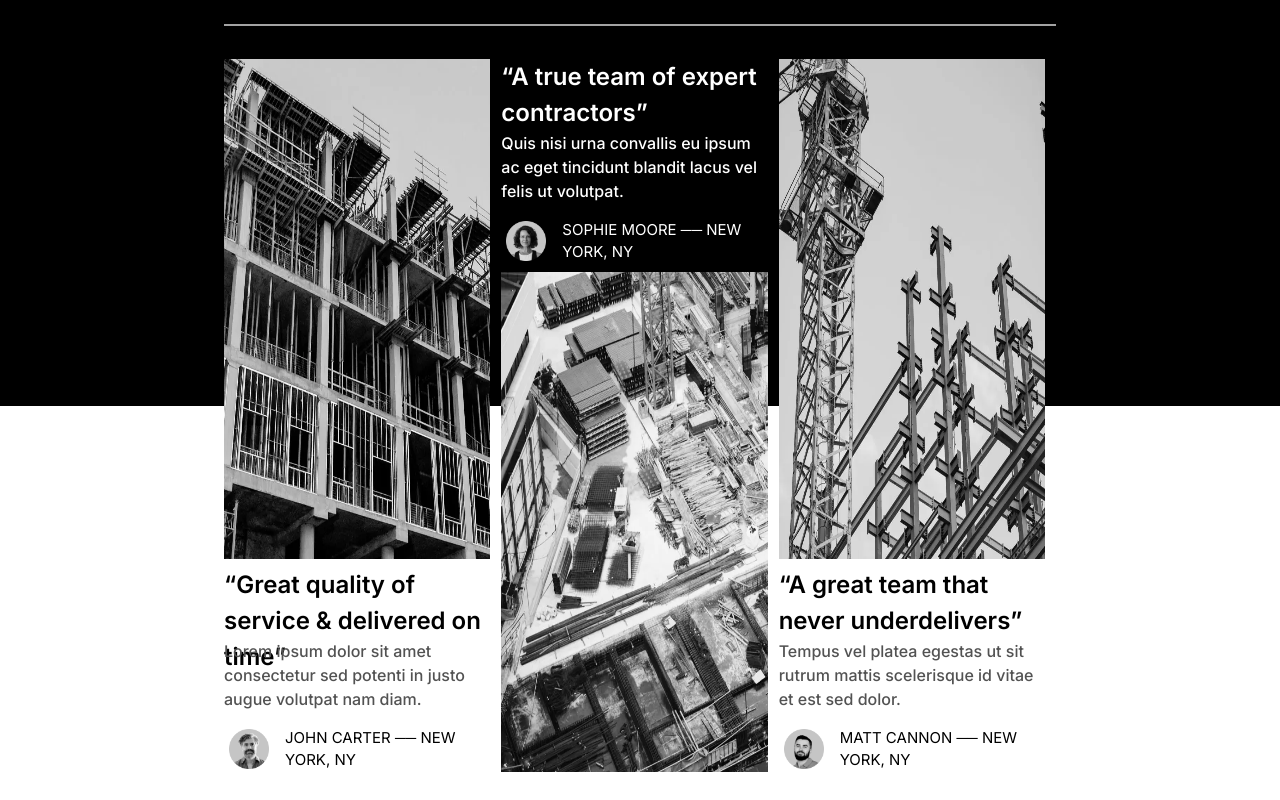
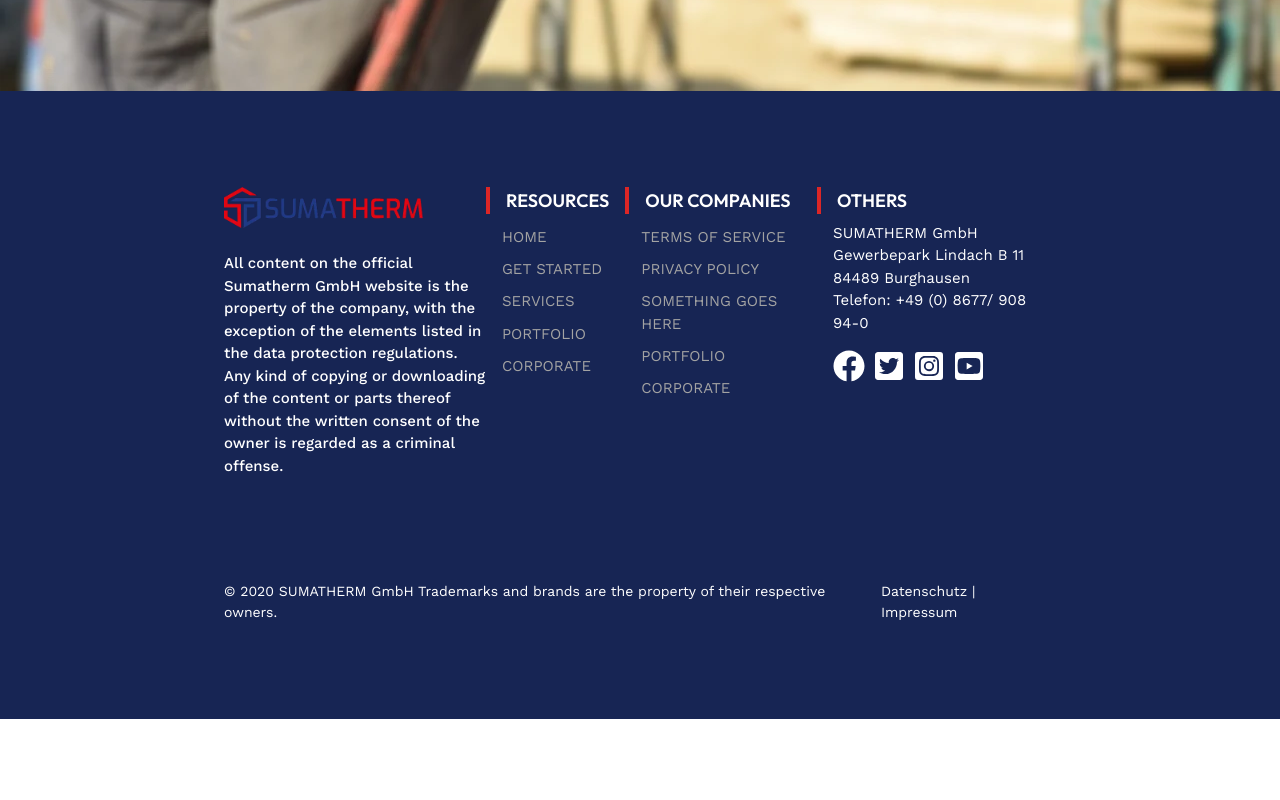
Before and after one commit to IzetDelibasic/sumatherm-project, a Next.js app: page / in a window 1280 px wide. Shown: the part 6680-7480 px from the top of the page. After the commit the page ends 7399 px from the top, so only its background shows below. Built offline with nearby package versions, Linux system fonts and the light colour scheme.

Commit message:
Adding new style of Testimonials component, updating title of arrow buttons

```diff
--- a/app/components/Footer/Footer.tsx
+++ b/app/components/Footer/Footer.tsx
@@ -26,14 +26,14 @@ const Footer = () => {
               <Image src={headerLogo} alt="Logo - Construcfy X Webflow Template" width={200} height={100} />
             </span>
           </Link>
-          <div className='mb-[0.5rem] text-white lg:text-[14px] text-[14px] font-medium font-about'>
+          <div className='mb-[0.5rem] text-white lg:text-[15px] text-[15px] font-medium font-about'>
           All content on the official Sumatherm GmbH website is the property of the company, with the exception of the elements listed in the data protection regulations.
           Any kind of copying or downloading of the content or parts thereof without the written consent of the owner is regarded as a criminal offense.
           </div>
         </div>
         <div className='flex flex-col my-[1rem] lg:my-0'>
           <div className='text-white lg:text-[18px] text-[17px] font-semibold lg:border-l-4 lg:border-red-600 px-[1rem] mb-[0.5rem] font-subtitle'>RESOURCES</div>
-          <div className='text-neutral-400 lg:text-[14px] text-[14px] font-lighter px-[1rem]'>
+          <div className='text-neutral-400 lg:text-[15px] text-[15px] font-lighter px-[1rem]'>
             {linksConstant.map((category, index) => (
               <div key={index}>
                 <ul>
@@ -51,7 +51,7 @@ const Footer = () => {
         </div>
         <div className='flex flex-col my-[1rem] lg:my-0'>
           <div className='text-white lg:text-[18px] text-[17px] font-semibold lg:border-l-4 lg:border-red-600 px-[1rem] mb-[0.5rem] font-subtitle'>OUR COMPANIES</div>
-          <div className='text-neutral-400 lg:text-[14px] text-[14px] font-lighter px-[1rem]'>
+          <div className='text-neutral-400 lg:text-[15px] text-[15px] font-lighter px-[1rem]'>
             {othersConstant.map((category, index) => (
               <div key={index}>
                 <ul>
@@ -69,15 +69,15 @@ const Footer = () => {
         </div>
         <div className='flex flex-col my-[1rem] lg:my-0'>
           <div className='text-white lg:text-[18px] text-[17px] font-semibold lg:border-l-4 lg:border-red-600 px-[1rem] mb-[0.5rem] font-subtitle'>OTHERS</div>
-          <div className='text-white lg:text-[14px] text-[14px] font-lighter px-[1rem] font-about'>SUMATHERM GmbH</div>
-          <div className='text-white lg:text-[14px] text-[14px] font-lighter px-[1rem] font-about'>Gewerbepark Lindach B 11</div>
-          <div className='text-white lg:text-[14px] text-[14px] font-lighter px-[1rem] font-about'>84489 Burghausen</div>
-          <div className='text-white lg:text-[14px] text-[14px] font-lighter px-[1rem] font-about'>Telefon: +49 (0) 8677/ 908 94-0</div>
+          <div className='text-white lg:text-[15px] text-[15px] font-lighter px-[1rem] font-about'>SUMATHERM GmbH</div>
+          <div className='text-white lg:text-[15px] text-[15px] font-lighter px-[1rem] font-about'>Gewerbepark Lindach B 11</div>
+          <div className='text-white lg:text-[15px] text-[15px] font-lighter px-[1rem] font-about'>84489 Burghausen</div>
+          <div className='text-white lg:text-[15px] text-[15px] font-lighter px-[1rem] font-about'>Telefon: +49 (0) 8677/ 908 94-0</div>
           <div className='flex py-[1rem] lg:ml-[1rem] mx-auto lg:mx-0'>
             <FaFacebook className='text-white h-[2rem] w-[2rem] mr-[0.5rem]' />
             <FaTwitterSquare className='text-white h-[2rem] w-[2rem] mr-[0.5rem]' />
             <FaInstagramSquare className='text-white h-[2rem] w-[2rem] mr-[0.5rem]' />
-            <FaTwitterSquare className='text-white h-[2rem] w-[2rem] mr-[0.5rem]' />
+            <FaYoutubeSquare className='text-white h-[2rem] w-[2rem] mr-[0.5rem]' />
           </div>
         </div>
 
--- a/app/components/MainPage/MainPage.tsx
+++ b/app/components/MainPage/MainPage.tsx
@@ -23,16 +23,13 @@ const MainPage = () => {
           <HeroTwo />
         </div>
       </div>
-      {/* <div className='flex lg:justify-end'>
-        <Sponsors />
-      </div> */}
       <div className='relative'>
         <Services />
         <AboutUs />
         <ContactUs />
         <Projects />
         <Testimonials />
-        <Articles />
+        {/* <Articles /> */}
         <Footer />
       </div>
     </React.Fragment>
--- a/app/components/Projects/Projects.tsx
+++ b/app/components/Projects/Projects.tsx
@@ -76,10 +76,10 @@ const ProjectsComponent = () => {
           <div className='text-gray-500 font-medium font-about'>{currentProject.text}</div>
           <div className='border-b-2 border-gray-300 my-5 lg:my-10'></div>
           <div className='flex justify-between text-[38px] lg:text-[32px]'>
-            <button className='hover:text-red-600 transition-none' onClick={handlePrev}>
+            <button className='hover:text-red-600 transition-none' onClick={handlePrev} title='Previous'>
               <MdOutlineArrowBack className='' />
             </button>
-            <button className='hover:text-red-600 transition-none' onClick={handleNext}>
+            <button className='hover:text-red-600 transition-none' onClick={handleNext} title='Next'>
               <MdOutlineArrowForward className='' />
             </button>
           </div>
--- a/app/components/Testimonials/Testimonials.tsx
+++ b/app/components/Testimonials/Testimonials.tsx
@@ -1,7 +1,7 @@
+// -React-
 import React from 'react';
-import { testimonialsConstant } from '@/utils/constants/testimonialsConstant';
-import TestimonialsButtons from "@/app/components/TestimonialsAction/TestimonialsButtons";
-import Image from 'next/image';
+// -Constants-
+import { toolWorkerImage } from '@/utils/constants/imagesConstants';
 
 const Testimonials = () => {
   return (
@@ -10,81 +10,17 @@ const Testimonials = () => {
       data-aos-duration="500"
       data-aos-once="true"
       data-aos-delay="200"
-      className="lg:h-[90rem] h-[150rem] flex flex-col relative mb-[10rem] text-center lg:text-start"
+      className="lg:h-[40rem] h-[30rem] flex flex-col relative text-center lg:text-start bg-cover" style={{ backgroundImage: `url(${toolWorkerImage})` }}
     >
-      <div className="lg:h-[70%] h-[85%] bg-black">
+      <div className=" my-auto">
         <div className='absolute lg:w-[10rem] lg:h-[10rem] w-[5rem] h-[5rem] grid grid-cols-2 grid-rows-2 gap-0 top-0 right-0'>
           <div></div>
           <div className='bg-white'></div>
           <div className='bg-white'></div>
           <div></div>
         </div>
-      </div>
-      <div className="lg:h-[30%] h-[15%] bg-white "></div>
-      <div className='lg:flex-col lg:w-[65%] mx-auto'>
-        <div className="mb-[0rem] text-center absolute inset-0 lg:top-[17rem] top-[11rem] w-[90%] lg:w-full mx-auto">
-          <div className='mb-[0.5rem] text-white font-medium'>TESTIMONIALS</div>
-          <div className='lg:mb-[0.5rem] mb-[3rem] text-white text-[28px] lg:text-[58px] font-semibold lg:w-[30%] mx-auto'>What our clients say about us</div>
-          <div className='border-b-2 border-neutral-400 lg:w-[65%] mx-auto'></div>
-        </div>
-        <div className="absolute inset-0 lg:flex lg:flex-wrap justify-between lg:w-[65%] lg:top-[38rem] top-[28rem] mx-auto flex-col">
-          {testimonialsConstant.map((testimonial, index) => (
-            <div key={index} className="lg:w-[32%] mb-4 w-[90%] mx-auto lg:mx-0">
-              {(index % 2 === 0) ? (
-                <>
-                  <div className='flex flex-col-reverse lg:flex lg:flex-col'>
-                    <Image
-                      src={testimonial.image}
-                      alt={`Testimonial ${index + 1}`}
-                      width={400}
-                      height={500}
-                      className="w-[400px] lg:h-[500px] h-[350px] mb-2"
-                    />
-                    <div className='flex-col justify-between group'>
-                      <div className="lg:text-[24px] text-[20px] lg:text-black text-white font-semibold h-[40px] mb-[2rem]">{testimonial.heading}</div>
-                      <div className="text-[16px] lg:text-neutral-600 text-white font-medium mb-[1rem]">{testimonial.title}</div>
-                      <div className='flex items-center justify-center lg:mx-[5px] lg:mb-0 mb-[2rem]'>
-                      <Image
-                        src={testimonial.icon}
-                        alt={`Icon ${index + 1}`}
-                        width={40}
-                        height={40}
-                        className="w-[2.5rem] h-[2.5rem] mr-[1rem]"
-                      />
-                      <div className="text-[15px] lg:text-black text-white">{testimonial.person}</div>
-                      </div>
-                    </div>
-                  </div>
-                </>
-              ) : (
-                <>
-                  <div className='flex-col justify-between group'>
-                    <div className="text-[24px] text-white font-semibold h-[40px] mb-[2rem]">{testimonial.heading}</div>
-                    <div className="text-[16px] text-white font-medium mb-[1rem]">{testimonial.title}</div>
-                    <div className='flex items-center justify-center lg:mx-[5px] lg:mb-0 mb-[2rem]'>
-                    <Image
-                      src={testimonial.icon}
-                      alt={`Icon ${index + 1}`}
-                      width={40}
-                      height={40}
-                      className="w-[2.5rem] h-[2.5rem] mr-[1rem]"
-                    />
-                      <div className="text-[15px] text-white">{testimonial.person}</div>
-                    </div>
-                  </div>
-                  <Image
-                      src={testimonial.image}
-                      alt={`Testimonial ${index + 1}`}
-                      width={400}
-                      height={500}
-                      className="w-[400px] lg:h-[500px] h-[350px] mt-2"
-                    />
-                  </>
-              )}
-            </div>
-          ))}
-        </div>
-        <TestimonialsButtons />
+        <div className='text-white text-center font-title text-[2rem] lg:text-[3rem] lg:w-[65%] w-[85%] mx-auto'>
+          We develop and produce standard products and individual complete solutions for leading companies from all over the world.</div>
       </div>
     </div>
   );
--- a/utils/constants/imagesConstants.ts
+++ b/utils/constants/imagesConstants.ts
@@ -49,3 +49,5 @@ export const testimonialsTwo = "/images/testimonials2.webp"
 export const testimonialsThree = "/images/testimonials3.webp"
 
 export const articlesImage = "/images/articlesImage.webp"
+
+export const toolWorkerImage = "/images/toolWorkerImage.webp"
```
Also changed, not shown: public/images/toolWorkerImage.webp (added).
